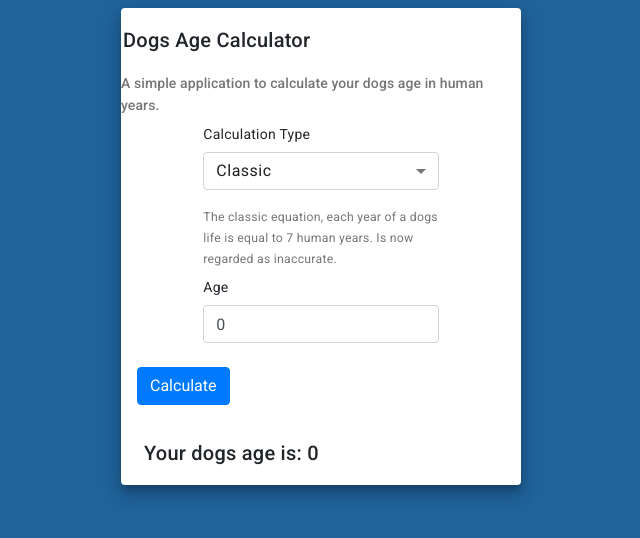
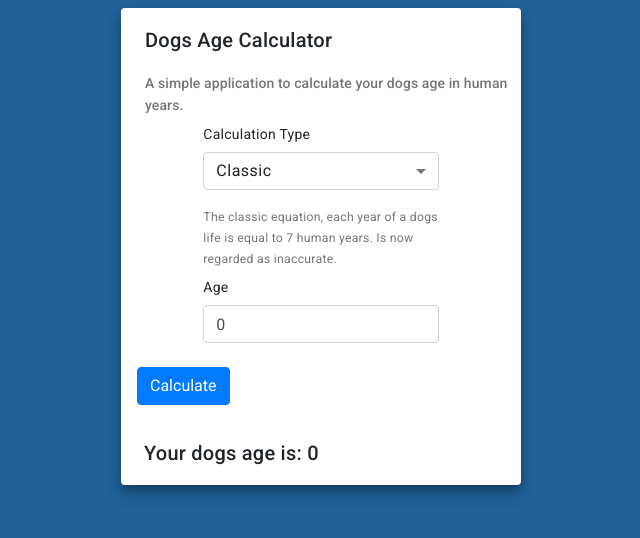
Before and after one commit to boogermanus/DogsAge, an Angular app: page / in a window 1280 px wide. Shown: the top 538 px of the page, without its empty margins (319-959 px from the left). Built offline with nearby package versions, Linux system fonts and the light colour scheme.

Commit message:
fix styles

```diff
--- a/src/app/dogs-age/dogs-age.component.html
+++ b/src/app/dogs-age/dogs-age.component.html
@@ -1,9 +1,9 @@
 <div class="row justify-content-center mt-2">
     <mat-card style="width: 400px" class="mat-mdc-elevation-specific mat-elevation-z10" >
-        <mat-card-header style="padding-left: 2px;">
+        <mat-card-header class="pl-4">
             <h2>Dogs Age Calculator</h2>
         </mat-card-header>
-        <mat-card-subtitle>A simple application to calculate your dogs age in human years.</mat-card-subtitle>
+        <mat-card-subtitle class="pl-4">A simple application to calculate your dogs age in human years.</mat-card-subtitle>
         <mat-card-content>
             <form [formGroup]="form">
                 <div class="row justify-content-center mt-2">
```
